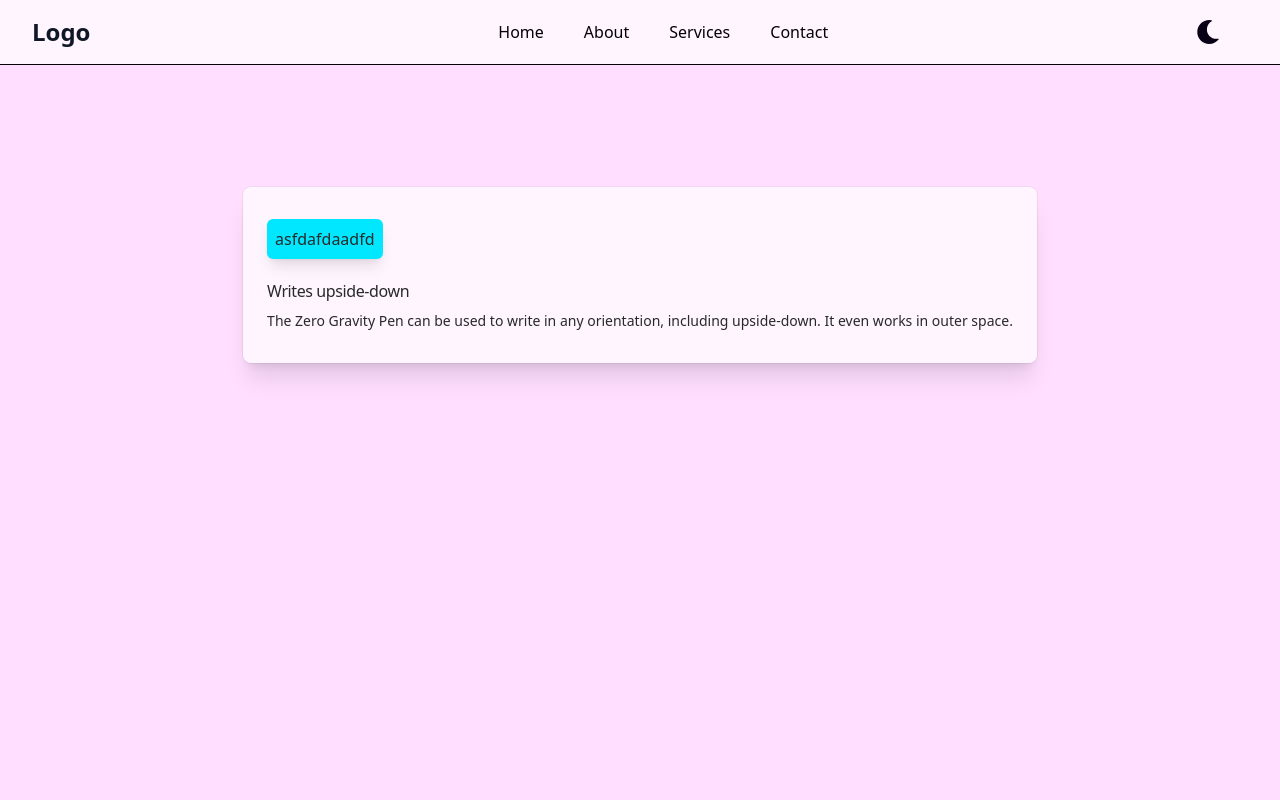
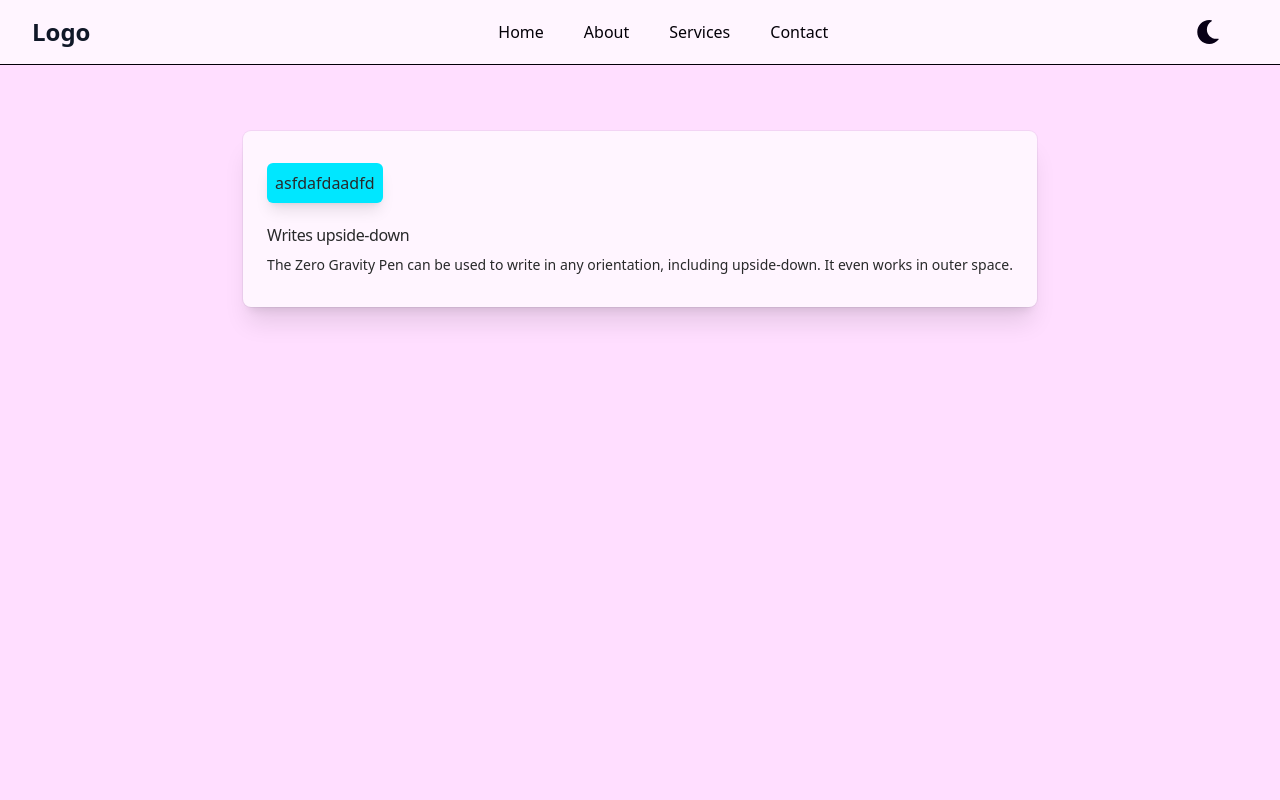
Before and after one commit to frxsav/nextjs-boilerplate, a Next.js app: page / in a window 1280 px wide. Shown: the top 800 px of the page. Built offline with nearby package versions, Linux system fonts and the light colour scheme.

Commit message:
Added few pages and setted Header and Footer as default layout for all pages

```diff
--- /dev/null
+++ b/src/app/about/page.jsx
@@ -0,0 +1,9 @@
+export default function About() {
+  return (
+    <div className="min-h-screen flex items-center justify-center bg-gray-100 dark:bg-gray-900">
+      <h1 className="text-4xl font-bold text-gray-800 dark:text-gray-200">
+        About Us
+      </h1>
+    </div>
+  );
+}
--- /dev/null
+++ b/src/app/contact/page.jsx
@@ -0,0 +1,9 @@
+export default function Contact() {
+  return (
+    <div className="min-h-screen flex items-center justify-center bg-gray-100 dark:bg-gray-900">
+      <h1 className="text-4xl font-bold text-gray-800 dark:text-gray-200">
+        Contact Us
+      </h1>
+    </div>
+  );
+}
--- a/src/app/layout.jsx
+++ b/src/app/layout.jsx
@@ -1,9 +1,16 @@
+'use client';
+
 import './globals.css';
+import { Header, Footer } from '@/ui';
+import { useState } from 'react';
 
-export default function RootLayout({ children }) {
+export default function App({ children }) {
+  const [theme, setTheme] = useState(localStorage.getItem('theme'));
   return (
-    <html lang="en" suppressHydrationWarning>
-      <body>{children}</body>
+    <html lang="en" suppressHydrationWarning data-theme={theme}>
+      <Header navToggle={setTheme}></Header>
+      <main>{children}</main>
+      <Footer />
     </html>
   );
 }
--- a/src/app/page.jsx
+++ b/src/app/page.jsx
@@ -1,15 +1,9 @@
 'use client';
 
-import { useState } from 'react';
-import { Header } from '@/ui';
-
 export default function Home() {
-  const [theme, setTheme] = useState(localStorage.getItem('theme'));
-
   return (
-    <div data-theme={theme} className="dark:bg-primary bg-primary-light">
-      <Header navToggle={setTheme}></Header>
-      <div className="mt-30 font-sans grid grid-rows-[20px_1fr_20px] items-center justify-items-center min-h-screen p-8 pb-20 gap-16 sm:p-20">
+    <div className="dark:bg-primary bg-primary-light pt-16">
+      <div className="font-sans grid grid-rows-[20px_1fr_20px] items-center justify-items-center min-h-screen p-8 pb-20 gap-16 sm:p-20">
         <div className="bg-secondary-light dark:bg-secondary rounded-lg px-6 py-8 ring shadow-xl ring-gray-900/5">
           <div>
             <span className="inline-flex items-center justify-center rounded-md bg-cta text-ctext-light p-2 shadow-lg">
--- /dev/null
+++ b/src/app/services/page.jsx
@@ -0,0 +1,9 @@
+export default function Services() {
+  return (
+    <div className="min-h-screen flex items-center justify-center bg-gray-100 dark:bg-gray-900">
+      <h1 className="text-4xl font-bold text-gray-800 dark:text-gray-200">
+        Our Services
+      </h1>
+    </div>
+  );
+}
```
